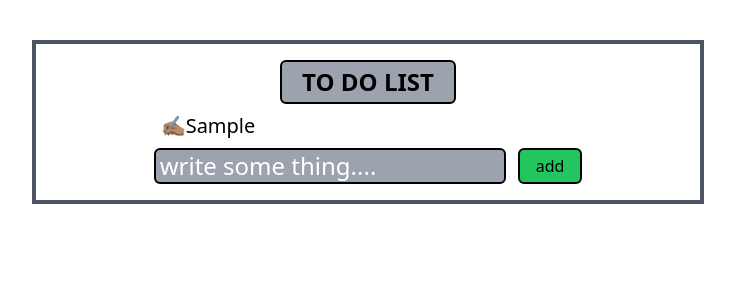
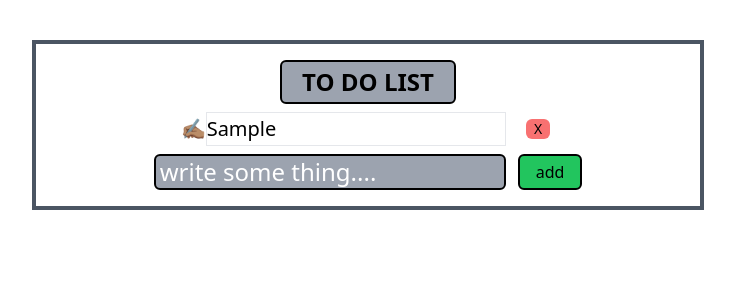
Before and after one commit to Elshater6498/to-do-list, a React (Vite) app: page / in a window 1280 px wide. Both pictures are taken after typing "Sample" into the empty fields and a click on the button "add". Shown: the top 300 px of the page, without its empty margins (272-1007 px from the left). Built offline with nearby package versions, Linux system fonts and the light colour scheme.

Commit message:
update in style

```diff
--- a/src/App.jsx
+++ b/src/App.jsx
@@ -25,13 +25,15 @@ function App() {
         <ul className="px-8 my-2">
           {todos.map(({ text,completed }, index) => {
             return (
-              <li
-                onClick={() => handelItemDone(index)}
-                className={`hand text-xl w-full
-            break-words ${completed?"line-through":""}`}
-              >
-                {text}
-              </li>
+              <div className="flex justify-between items-center rounded-md">
+                <li
+                  onClick={() => handelItemDone(index)}
+                  className={`hand text-xl w-full break-words select-none cursor-pointer border mx-5 ${completed?"line-through":""}`}
+                >
+                  {text}
+                </li>
+                <span className="bg-red-400 px-2 rounded-md text-sm cursor-pointer">X</span>
+              </div>
             );
           })}
         </ul>
--- a/src/index.css
+++ b/src/index.css
@@ -4,4 +4,5 @@
 
 .hand{
     list-style-type: "✍🏽";
+    padding: 2px 0;
 }
```
